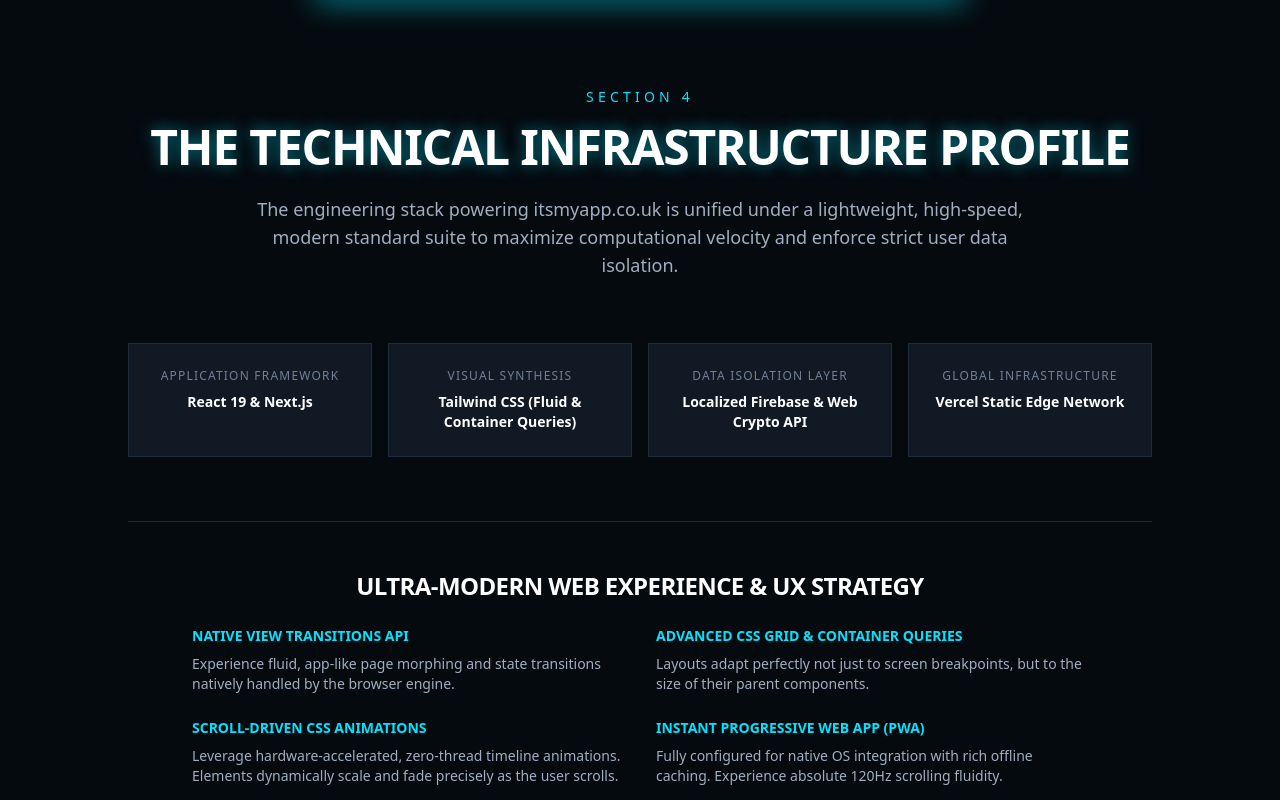
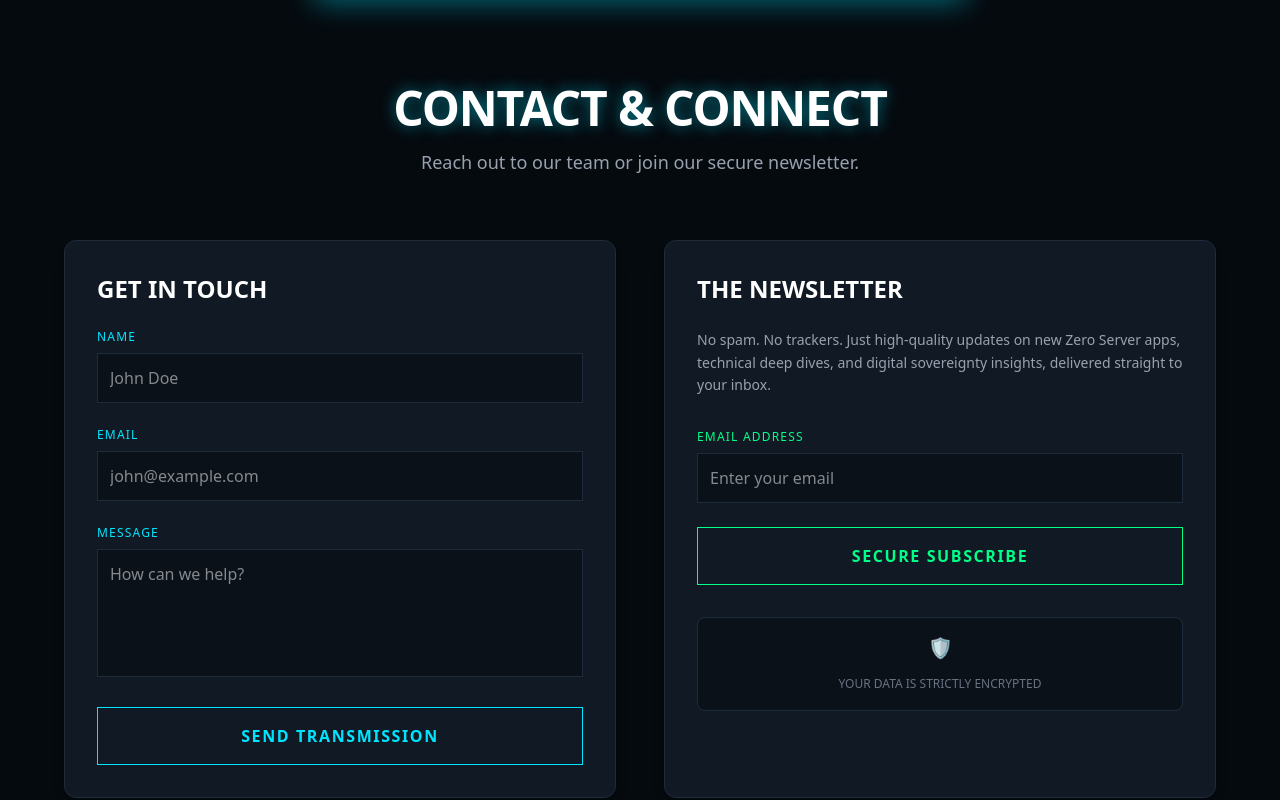
Before and after one commit to itsmyapp-code/itsmyapp-brochure, a Next.js app: page / in a window 1280 px wide. Shown: the part 8580-9380 px from the top of the page. Built offline with nearby package versions, Linux system fonts and the light colour scheme.

Commit message:
Update Contact section with Contact form and Newsletter sign up

```diff
--- a/src/components/EngineRoom.tsx
+++ b/src/components/EngineRoom.tsx
@@ -2,54 +2,88 @@
 
 export default function EngineRoom() {
   return (
-    <footer className="py-24 px-6 md:px-12 bg-cyber-black relative border-t-4 border-neon-cyan overflow-hidden">
+    <footer id="contact" className="py-24 px-6 md:px-12 bg-cyber-black relative border-t border-cyber-border overflow-hidden">
       {/* Decorative top glow */}
       <div className="absolute top-0 left-1/2 -translate-x-1/2 w-1/2 h-1 bg-neon-cyan shadow-[0_0_30px_5px_rgba(0,229,255,0.8)]" />
 
-      <div className="max-w-5xl mx-auto relative z-10 text-center">
-        <h2 className="text-sm text-neon-cyan font-mono uppercase tracking-[0.3em] mb-4">Section 4</h2>
-        <h3 className="text-3xl md:text-5xl font-bold uppercase tracking-tight text-text-primary text-glow-cyan mb-6">
-          The Technical Infrastructure Profile
-        </h3>
-        <p className="text-lg text-text-secondary max-w-3xl mx-auto mb-16">
-          The engineering stack powering itsmyapp.co.uk is unified under a lightweight, high-speed, modern standard suite to maximize computational velocity and enforce strict user data isolation.
-        </p>
-
-        <div className="grid grid-cols-2 md:grid-cols-4 gap-4 mb-16">
-          {[
-            { label: "Application Framework", value: "React 19 & Next.js" },
-            { label: "Visual Synthesis", value: "Tailwind CSS (Fluid & Container Queries)" },
-            { label: "Data Isolation Layer", value: "Localized Firebase & Web Crypto API" },
-            { label: "Global Infrastructure", value: "Vercel Static Edge Network" }
-          ].map((tech, idx) => (
-            <div key={idx} className="bg-cyber-panel border border-cyber-border p-6 hover:border-neon-cyan transition-colors">
-              <div className="text-xs text-text-muted uppercase tracking-widest mb-2 font-mono">{tech.label}</div>
-              <div className="text-sm font-bold text-text-primary">{tech.value}</div>
-            </div>
-          ))}
+      <div className="max-w-6xl mx-auto relative z-10">
+        <div className="text-center mb-16">
+          <h2 className="text-3xl md:text-5xl font-bold uppercase tracking-tight text-text-primary text-glow-cyan mb-4">
+            Contact & Connect
+          </h2>
+          <p className="text-lg text-gray-400 font-mono">
+            Reach out to our team or join our secure newsletter.
+          </p>
         </div>
 
-        <div className="border-t border-cyber-border pt-12 pb-6">
-           <h3 className="text-2xl font-bold uppercase tracking-tight text-text-primary mb-6">Ultra-Modern Web Experience & UX Strategy</h3>
-           <div className="grid md:grid-cols-2 gap-8 text-left text-sm text-text-secondary max-w-4xl mx-auto">
+        <div className="grid md:grid-cols-2 gap-12 mb-16">
+          {/* Contact Form */}
+          <div className="bg-cyber-panel border border-cyber-border p-8 rounded-xl shadow-lg relative overflow-hidden group hover:border-neon-cyan transition-colors duration-500">
+            <h3 className="text-2xl font-bold text-white mb-6 font-inter uppercase">Get In Touch</h3>
+            <form className="space-y-6" onSubmit={(e) => e.preventDefault()}>
               <div>
-                <h4 className="text-neon-cyan font-bold mb-2 uppercase">Native View Transitions API</h4>
-                <p className="mb-6">Experience fluid, app-like page morphing and state transitions natively handled by the browser engine.</p>
-
-                <h4 className="text-neon-cyan font-bold mb-2 uppercase">Scroll-Driven CSS Animations</h4>
-                <p>Leverage hardware-accelerated, zero-thread timeline animations. Elements dynamically scale and fade precisely as the user scrolls.</p>
+                <label className="block text-xs font-mono text-neon-cyan mb-2 uppercase tracking-widest">Name</label>
+                <input
+                  type="text"
+                  className="w-full bg-cyber-dark border border-cyber-border p-3 text-white focus:outline-none focus:border-neon-cyan transition-colors font-sans"
+                  placeholder="John Doe"
+                />
               </div>
               <div>
-                <h4 className="text-neon-cyan font-bold mb-2 uppercase">Advanced CSS Grid & Container Queries</h4>
-                <p className="mb-6">Layouts adapt perfectly not just to screen breakpoints, but to the size of their parent components.</p>
+                <label className="block text-xs font-mono text-neon-cyan mb-2 uppercase tracking-widest">Email</label>
+                <input
+                  type="email"
+                  className="w-full bg-cyber-dark border border-cyber-border p-3 text-white focus:outline-none focus:border-neon-cyan transition-colors font-sans"
+                  placeholder="john@example.com"
+                />
+              </div>
+              <div>
+                <label className="block text-xs font-mono text-neon-cyan mb-2 uppercase tracking-widest">Message</label>
+                <textarea
+                  className="w-full bg-cyber-dark border border-cyber-border p-3 text-white focus:outline-none focus:border-neon-cyan transition-colors font-sans h-32 resize-none"
+                  placeholder="How can we help?"
+                ></textarea>
+              </div>
+              <button
+                type="button"
+                className="w-full bg-transparent border border-neon-cyan text-neon-cyan hover:bg-neon-cyan hover:text-cyber-black font-bold uppercase tracking-widest py-4 transition-colors duration-300"
+              >
+                Send Transmission
+              </button>
+            </form>
+          </div>
 
-                <h4 className="text-neon-cyan font-bold mb-2 uppercase">Instant Progressive Web App (PWA)</h4>
-                <p>Fully configured for native OS integration with rich offline caching. Experience absolute 120Hz scrolling fluidity.</p>
+          {/* Newsletter Form */}
+          <div className="bg-cyber-panel border border-cyber-border p-8 rounded-xl shadow-lg relative overflow-hidden group hover:border-neon-green transition-colors duration-500">
+            <h3 className="text-2xl font-bold text-white mb-6 font-inter uppercase">The Newsletter</h3>
+            <p className="text-gray-400 text-sm mb-8 leading-relaxed font-sans">
+              No spam. No trackers. Just high-quality updates on new Zero Server apps, technical deep dives, and digital sovereignty insights, delivered straight to your inbox.
+            </p>
+            <form className="space-y-6" onSubmit={(e) => e.preventDefault()}>
+              <div>
+                <label className="block text-xs font-mono text-neon-green mb-2 uppercase tracking-widest">Email Address</label>
+                <input
+                  type="email"
+                  className="w-full bg-cyber-dark border border-cyber-border p-3 text-white focus:outline-none focus:border-neon-green transition-colors font-sans"
+                  placeholder="Enter your email"
+                />
               </div>
-           </div>
+              <button
+                type="button"
+                className="w-full bg-transparent border border-neon-green text-neon-green hover:bg-neon-green hover:text-cyber-black font-bold uppercase tracking-widest py-4 transition-colors duration-300"
+              >
+                Secure Subscribe
+              </button>
+            </form>
+
+            <div className="mt-8 p-4 bg-cyber-dark border border-cyber-border rounded-lg text-center">
+               <span className="text-neon-green text-xl block mb-2">🛡️</span>
+               <span className="text-xs text-gray-500 font-mono uppercase">Your data is strictly encrypted</span>
+            </div>
+          </div>
         </div>
 
-        <div className="mt-16 pt-8 border-t border-cyber-border/50 text-xs text-text-muted font-mono uppercase tracking-widest">
+        <div className="mt-16 pt-8 border-t border-cyber-border/50 text-xs text-text-muted font-mono uppercase tracking-widest text-center">
           © {new Date().getFullYear()} itsmyapp.co.uk | Built for Performance & Privacy.
         </div>
       </div>
--- a/src/components/Navigation.tsx
+++ b/src/components/Navigation.tsx
@@ -15,7 +15,7 @@
     { name: 'Websites', href: '#websites' },
     { name: 'Website Additions', href: '#additions' },
     { name: 'About', href: '#about' },
-    { name: 'Contact (Including Newsletter Sign Up)', href: '#contact' },
+    { name: 'Contact', href: '#contact' },
   ];
 
   return (
```
